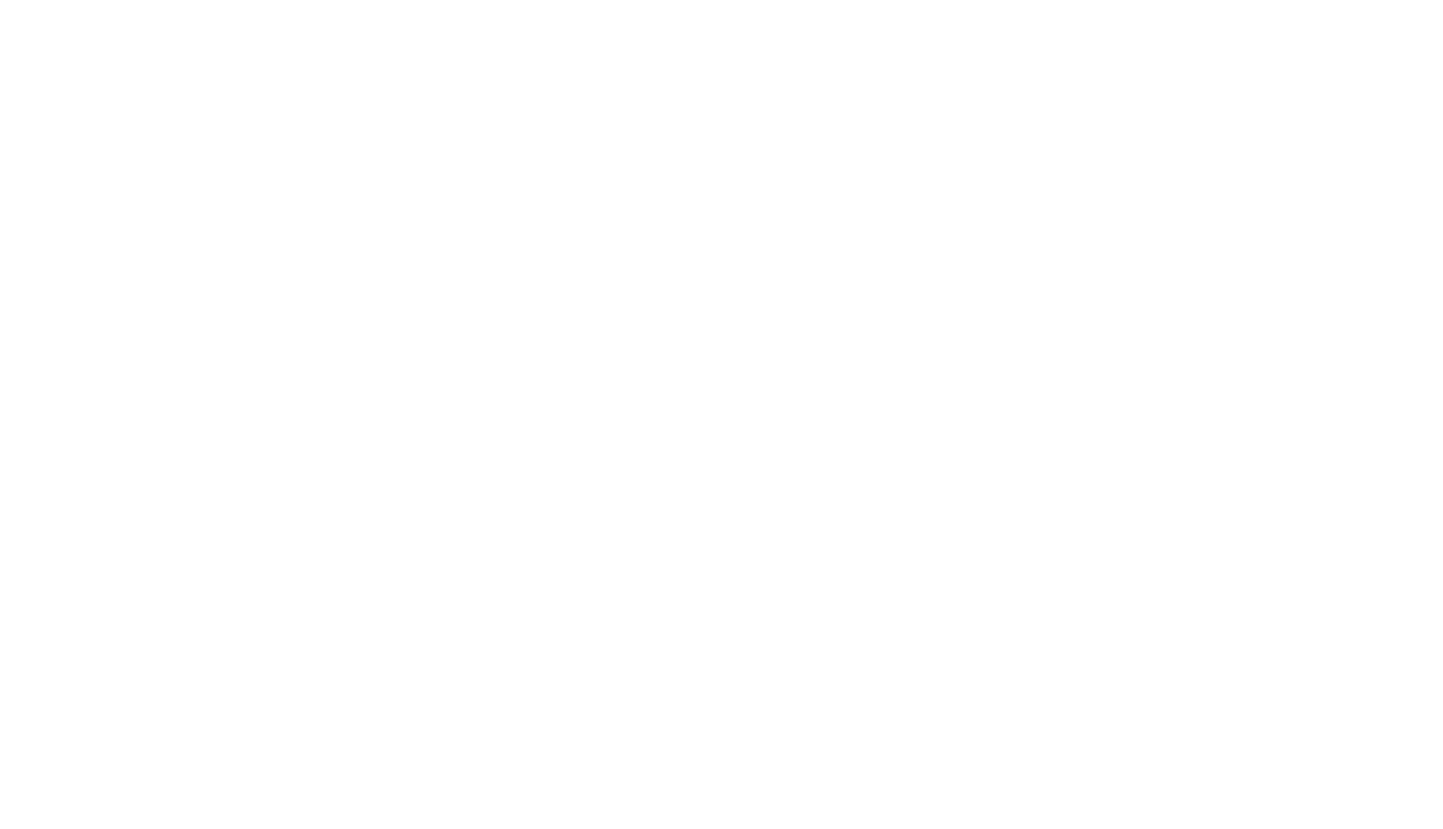
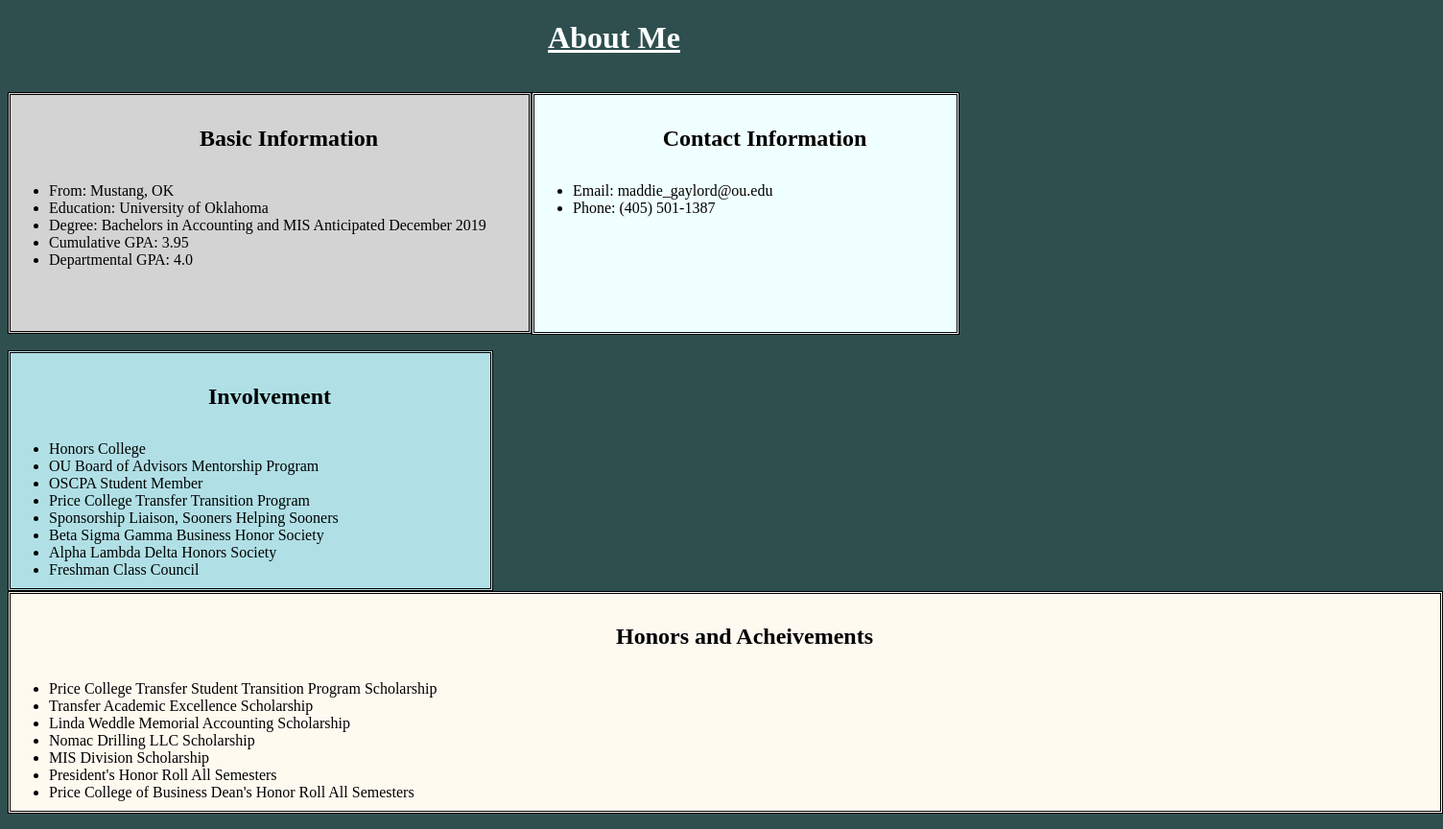
Before and after one commit to mgaylord/mgaylord.github.io, a plain HTML site: page About.html in a window 1280 px wide. Shown: the whole page at 96% size, 1504 px wide, since content can reach past the window. Before the commit the page ends 800 px from the top, so only its background shows below. Drawn offline with Linux system fonts and the light colour scheme.

Commit message:
almost done

```diff
--- a/About.html
+++ b/About.html
@@ -8,6 +8,44 @@
 </head>
 
 <body>
+    <h1>About Me</h1>
+    <ul id="basic">
+        <h4>Basic Information</h4>
+        <li>From: Mustang, OK</li>
+        <li>Education: University of Oklahoma</li>
+        <li>Degree: Bachelors in Accounting and MIS Anticipated December 2019</li>
+        <li>Cumulative GPA: 3.95</li>
+        <li>Departmental GPA: 4.0</li>
+    </ul>
 
+
+    <ul id="contact">
+        <h4>Contact Information</h4>
+        <li>Email: maddie_gaylord@ou.edu</li>
+        <li>Phone: (405) 501-1387</li>
+    </ul>
+
+    <ul id="involve">
+        <h4>Involvement</h4>
+        <li>Honors College</li>
+        <li>OU Board of Advisors Mentorship Program</li>
+        <li>OSCPA Student Member</li>
+        <li>Price College Transfer Transition Program</li>
+        <li>Sponsorship Liaison, Sooners Helping Sooners</li>
+        <li>Beta Sigma Gamma Business Honor Society</li>
+        <li>Alpha Lambda Delta Honors Society</li>
+        <li>Freshman Class Council</li>
+    </ul>
+
+    <ul id="honors">
+        <h4>Honors and Acheivements</h4>
+        <li>Price College Transfer Student Transition Program Scholarship</li>
+        <li>Transfer Academic Excellence Scholarship</li>
+        <li>Linda Weddle Memorial Accounting Scholarship</li>
+        <li>Nomac Drilling LLC Scholarship</li>
+        <li>MIS Division Scholarship</li>
+        <li>President's Honor Roll All Semesters</li>
+        <li>Price College of Business Dean's Honor Roll All Semesters</li>
+    </ul>
 </body>
 </html>
--- a/AboutStyle.css
+++ b/AboutStyle.css
@@ -0,0 +1,59 @@
+body{
+    background-color:darkslategrey;
+    color:azure;
+}
+
+h1{
+    text-align:center;
+    text-decoration:underline;
+    color:white;
+}
+
+h4{
+    text-align:center;
+    font-size:24px;
+}
+
+#basic {
+    display: block;
+    background-color: lightgray;
+    color: black;
+    border: double;
+    width: 500px;
+    padding-bottom: 65px;
+    float: left;
+    margin-bottom: 0px;
+}
+
+#contact {
+    display: block;
+    background-color: azure;
+    color: black;
+    border: double;
+    width: 400px;
+    float: left;
+    padding-bottom: 120px;
+    margin-bottom: 0px;
+}
+
+#involve{
+    display:block;
+    background-color:powderblue;
+    color:black;
+    border:double;
+    width:460px;
+    float:left;
+    padding-bottom:10px;
+    margin-bottom:0px;
+}
+
+#honors{
+    display:block;
+    background-color:floralwhite;
+    color:black;
+    border:double;
+    width:1450px;
+    float:left;
+    margin-top:0px;
+    padding-bottom:10px;
+}
--- a/ProjectsStyle.css
+++ b/ProjectsStyle.css
@@ -0,0 +1,29 @@
+body{
+    background-color:darkslategrey;
+    color:white;
+}
+
+h1{
+    text-align:center;
+    text-decoration:underline;
+}
+
+#intro{
+    display:block;
+    background-color:ghostwhite;
+    color:darkblue;
+    text-align:center;
+    padding-top:50px;
+    padding-bottom:50px;
+    font-weight:bold;
+    border:double;
+    border-width:thick;
+    margin-bottom:5px;
+}
+
+ul{
+    background-color:lightblue;
+    color:black;
+    padding-top:10px;
+    padding-bottom:10px;
+}
--- a/SkillsStyle.css
+++ b/SkillsStyle.css
@@ -0,0 +1,27 @@
+body{
+    background-color:darkslategrey;
+    color:whitesmoke;
+}
+
+h1{
+    color:white;
+    text-decoration:underline;
+    text-align:center;
+}
+
+ul{
+    background-color:aliceblue;
+    color:black;
+    text-align:center;
+    padding-top:10px;
+    padding-bottom:10px;
+   list-style:none;
+   border:double;
+   border-color:darkblue;
+   font-size:22px;
+}
+
+li{
+    margin:5px;
+    padding-bottom:10px;
+}
```
Also changed, not shown: Projects.html (+19 -0 lines), Skills.html (+14 -0 lines).
